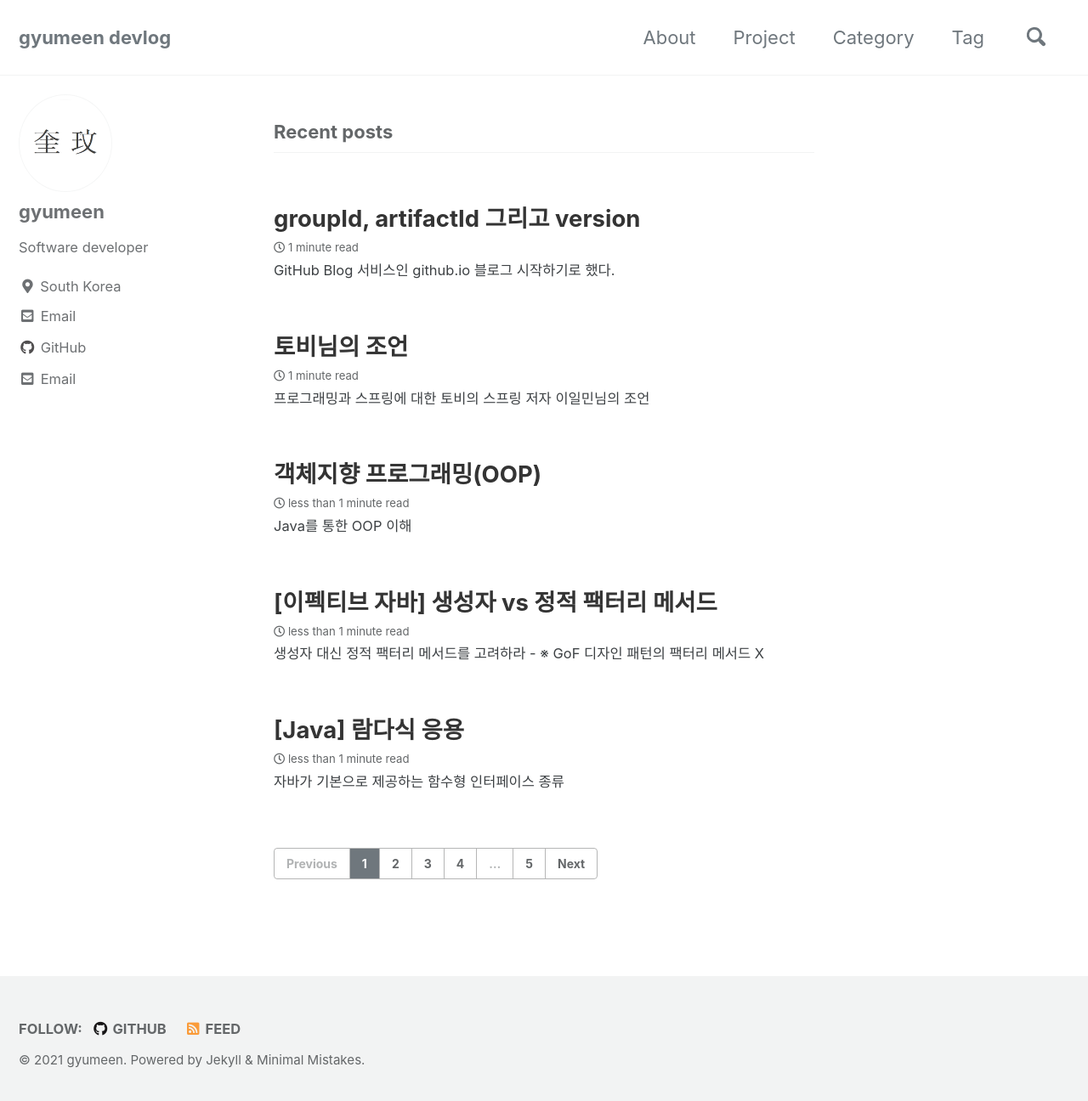
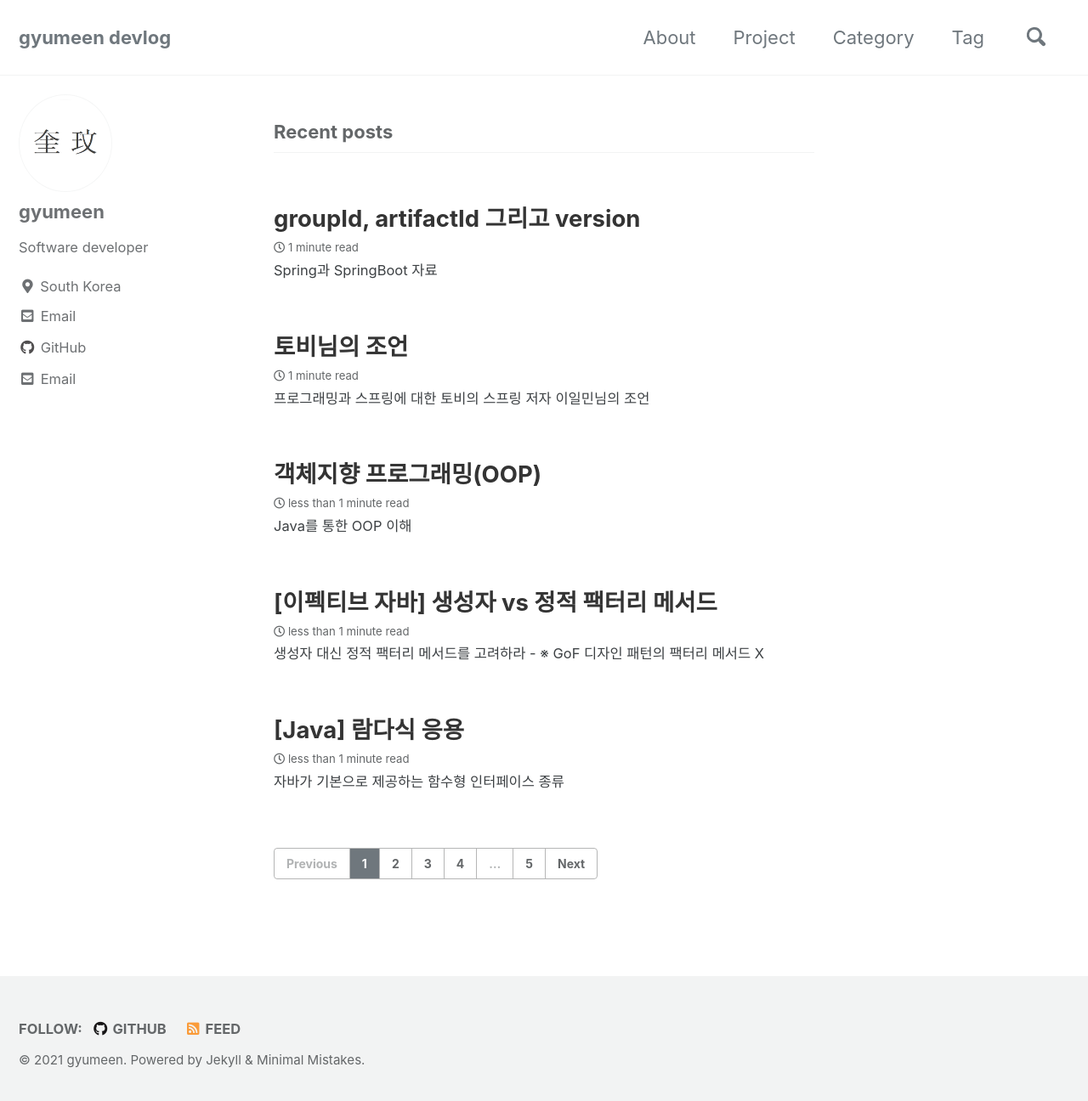
Before and after one commit to gyumeen/gyumeen.github.io, a Jekyll site: the page built from index.html, in a window 1280 px wide and 1303 px high. Shown: the top 1296 px of the window at 85% size. Built offline with Jekyll 4.4.1, drawn with Linux system fonts in a browser that asks for light colours; cached includes are drawn as plain includes; the list of posts is cut into pages by our own code.

Commit message:
Update 2021-01-14-groupId.md

```diff
--- a/_posts/2021/Spring/2021-01-14-groupId.md
+++ b/_posts/2021/Spring/2021-01-14-groupId.md
@@ -1,6 +1,6 @@
 ---
 title:  "groupId, artifactId 그리고 version"
-excerpt: "GitHub Blog 서비스인 github.io 블로그 시작하기로 했다."
+excerpt: "Spring과 SpringBoot 자료"
 toc: true
 categories:
   - Spring
@@ -10,6 +10,8 @@ tags:
   - 스프링부트
 last_modified_at: 2019-04-13T08:06:00-05:00
 ---
+
+![](https://github.com/gyumeen/blog-images/blob/main/2021/01/groupId/1.png?raw=true)
 
 [<U>groupId와 artifactId의 이름 규약에 대해 설명한 정식 설명문 (클릭)</U>](www.maven.apache.org/guides/mini/guide-naming-conventions.html)을 참고하자.
 
```
